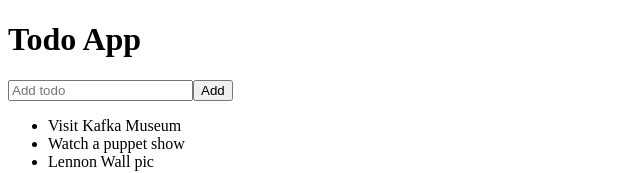
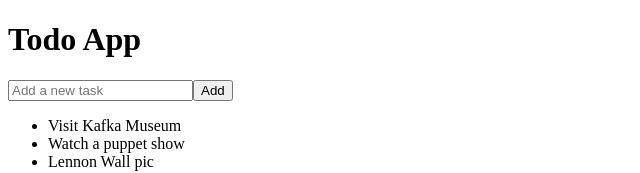
Before and after one commit to madyanes/task-management-app, a React (Vite) app: page / in a window 1280 px wide. Shown: the top 173 px of the page, without its empty margins (0-640 px from the left). Built offline with nearby package versions, Linux system fonts and the light colour scheme.

Commit message:
[BUGFIX] wrong variable names

```diff
--- a/src/App.jsx
+++ b/src/App.jsx
@@ -1,6 +1,6 @@
 import { useState } from 'react'
 import initialTasks from './utils/tasks'
-import ContactList from './components/ContactList'
+import TaskList from './components/TaskList'
 import AddTask from './components/AddTask'
 
 function App() {
@@ -21,7 +21,7 @@ function App() {
     <>
       <h1>Todo App</h1>
       <AddTask onAddTask={handleAddTask} />
-      <ContactList tasks={tasks} />
+      <TaskList tasks={tasks} />
     </>
   )
 }
--- a/src/components/AddTask.jsx
+++ b/src/components/AddTask.jsx
@@ -8,7 +8,7 @@ function AddTask({ onAddTask }) {
       <form>
         <input
           type='text'
-          placeholder='Add todo'
+          placeholder='Add a new task'
           value={text}
           onChange={(e) => setText(e.target.value)}
         />
--- a/src/components/ContactList.jsx
+++ b/src/components/TaskList.jsx
@@ -1,4 +1,4 @@
-function ContactList({ tasks }) {
+function TaskList({ tasks }) {
   return (
     <>
       <ul>
@@ -10,4 +10,4 @@ function ContactList({ tasks }) {
   )
 }
 
-export default ContactList
+export default TaskList
```
